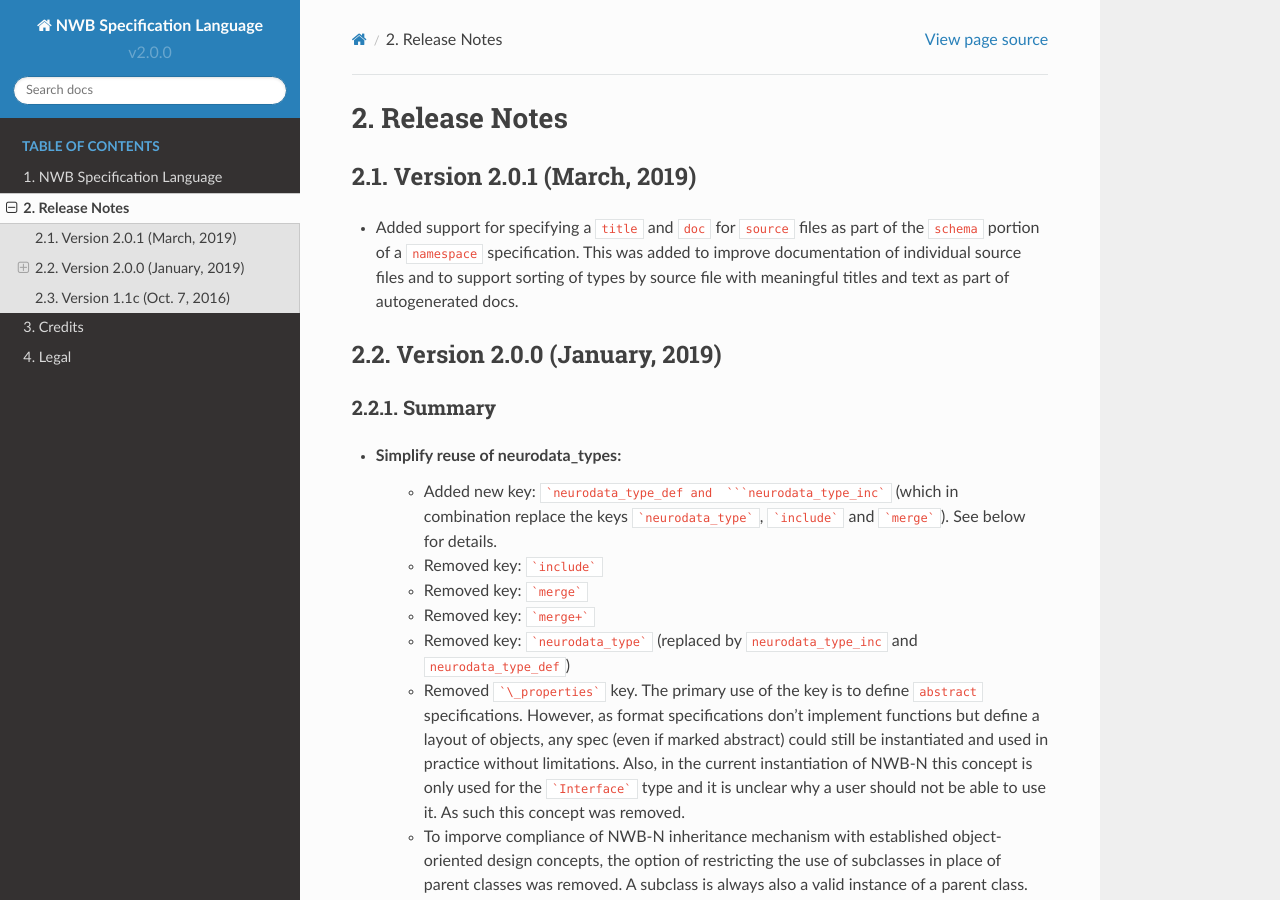
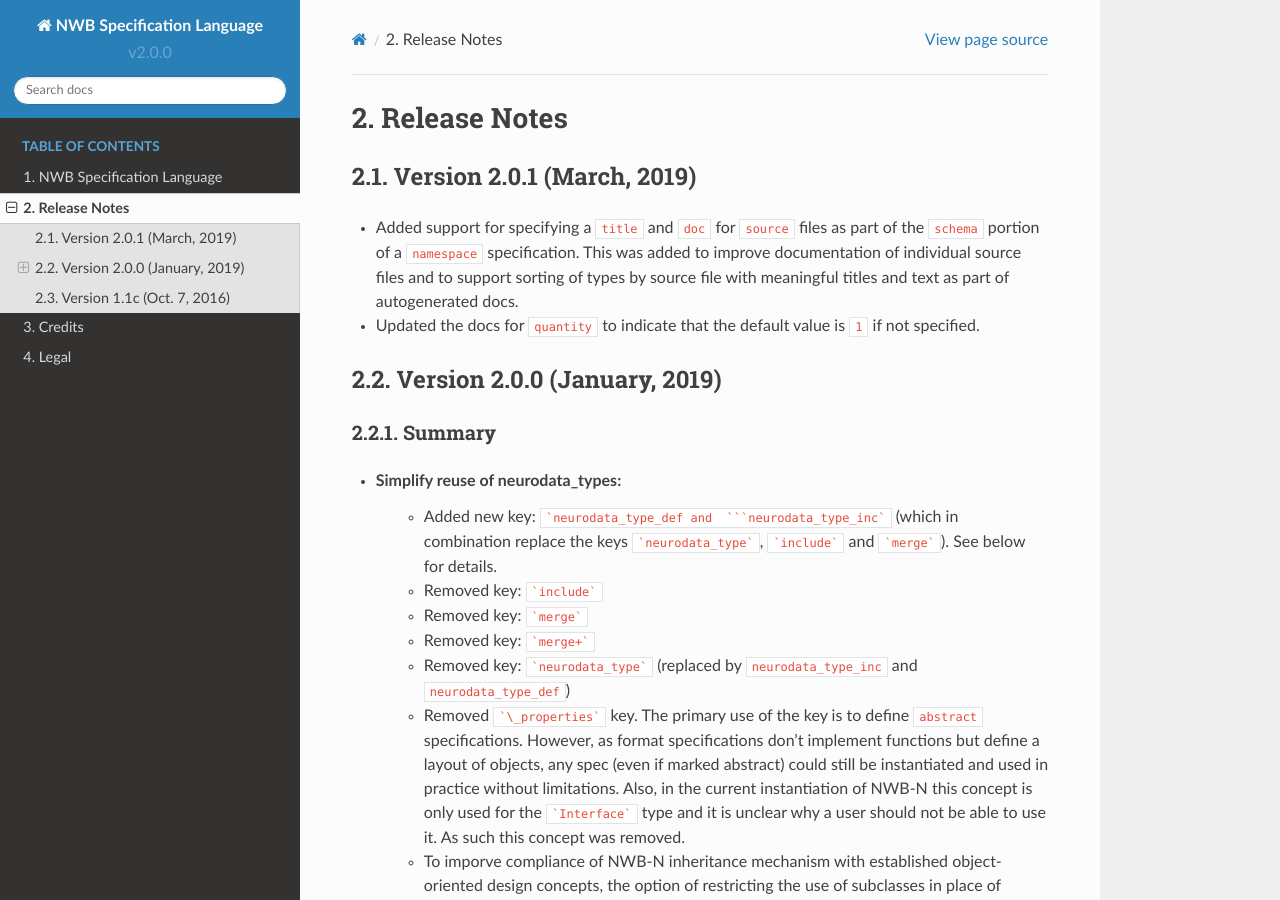
Before and after one commit to NeurodataWithoutBorders/nwb-schema, a Sphinx documentation site: the page built from docs/language/source/specification_language_release_notes.rst, in a window 1280 px wide and 900 px high. Built offline with Sphinx 7.4.7 and the Read the Docs theme 2.0.0, drawn with Linux system fonts in a browser that asks for light colours.

Commit message:
Clarified docs to specify default for quantity

```diff
--- a/docs/language/source/specification_language_description.rst
+++ b/docs/language/source/specification_language_description.rst
@@ -383,7 +383,7 @@
 
 The ``quantity`` describes how often the corresponding group (or dataset) can appear. The ``quantity``
 indicates both minimum and maximum number of instances. Hence, if the minimum number of instances is ``0``
-then the group (or dataset) is optional and otherwise it is required.
+then the group (or dataset) is optional and otherwise it is required. The default value is ``quantity=1``.
 
 +---------------------------------+-------------------+------------------+--------------------------+
 | value                           |  minimum quantity | maximum quantity |  Comment                 |
--- a/docs/language/source/specification_language_release_notes.rst
+++ b/docs/language/source/specification_language_release_notes.rst
@@ -5,6 +5,7 @@
 Version 2.0.1 (March, 2019)
 ---------------------------------
 * Added support for specifying a ``title`` and ``doc`` for ``source`` files as part of the ``schema`` portion of a ``namespace`` specification. This was added to improve documentation of individual source files and to support sorting of types by source file with meaningful titles and text as part of autogenerated docs.
+* Updated the docs for ``quantity`` to indicate that the default value is ``1`` if not specified.
 
 
 Version 2.0.0 (January, 2019)
```
